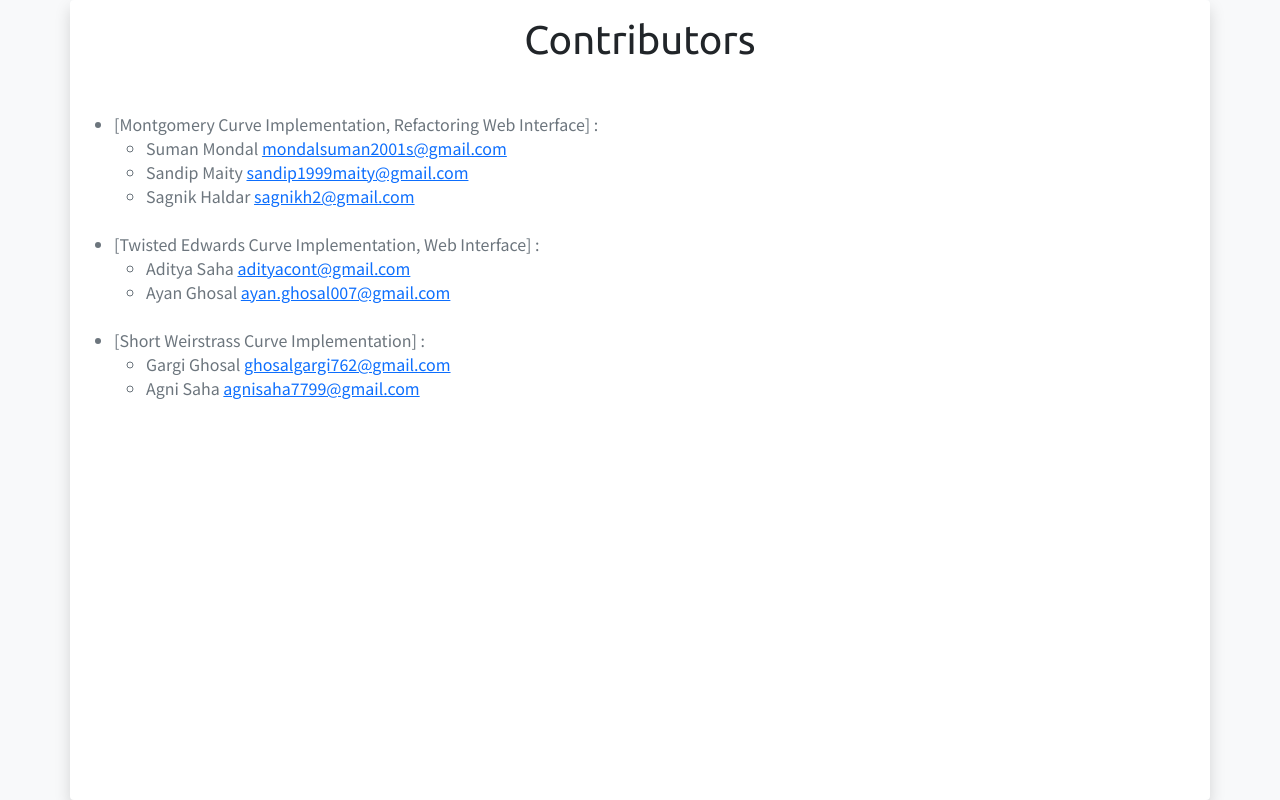
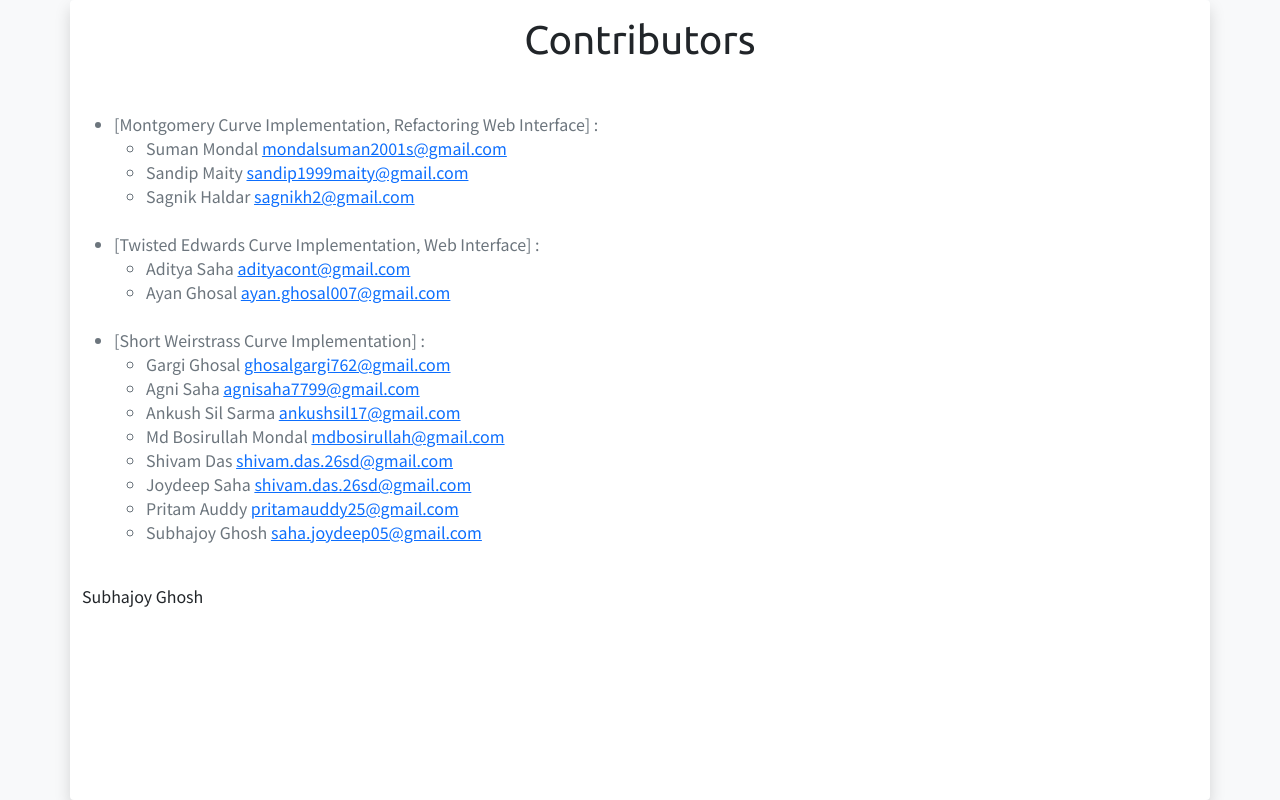
Before and after one commit to bosirullah/final_yr_project, a Django app: page /credits/ in a window 1280 px wide. Run offline with Django 4.2, Linux system fonts and the light colour scheme; some libraries are stand-ins or nearby versions.

Commit message:
credits for team 4 and team 23 added.

```diff
--- a/templates/base/credits.html
+++ b/templates/base/credits.html
@@ -12,7 +12,10 @@
         />
 
         <!-- Bootstrap Icons -->
-    <link rel="stylesheet" href="https://cdn.jsdelivr.net/npm/bootstrap-icons@1.8.1/font/bootstrap-icons.css">
+        <link
+            rel="stylesheet"
+            href="https://cdn.jsdelivr.net/npm/bootstrap-icons@1.8.1/font/bootstrap-icons.css"
+        />
 
         <!-- Bootstrap JS -->
         <script
@@ -22,9 +25,12 @@
         ></script>
 
         <!-- Google Font CDN -->
-    <link rel="preconnect" href="https://fonts.googleapis.com">
-    <link rel="preconnect" href="https://fonts.gstatic.com" crossorigin>
-    <link href="https://fonts.googleapis.com/css2?family=Noto+Sans+JP&family=Ubuntu&display=swap" rel="stylesheet">
+        <link rel="preconnect" href="https://fonts.googleapis.com" />
+        <link rel="preconnect" href="https://fonts.gstatic.com" crossorigin />
+        <link
+            href="https://fonts.googleapis.com/css2?family=Noto+Sans+JP&family=Ubuntu&display=swap"
+            rel="stylesheet"
+        />
 
         <!-- Pyplot CDN -->
         <script src="https://cdn.plot.ly/plotly-latest.min.js"></script>
@@ -38,30 +44,30 @@
                 max-height: 30vh;
             }
 
-        #title{
-        font-family: 'Ubuntu', sans-serif;
+            #title {
+                font-family: "Ubuntu", sans-serif;
             }
 
             * {
-        font-family: 'Noto Sans JP', sans-serif;
+                font-family: "Noto Sans JP", sans-serif;
             }
         </style>
 
         <!-- footer styles -->
         <style>
             @media only screen and (max-width: 991.5px) {
-        footer{
-            font-size: small
+                footer {
+                    font-size: small;
                 }
             }
             @media only screen and (max-width: 456px) {
-        footer{
-            font-size: 0.7em
+                footer {
+                    font-size: 0.7em;
                 }
             }
             @media only screen and (max-width: 380px) {
-        footer{
-            font-size: 0.6em
+                footer {
+                    font-size: 0.6em;
                 }
             }
 
@@ -96,12 +102,11 @@
     </head>
     <body class="bg-light">
         <div class="container bg-white py-3 shadow rounded wrapper">
-        <h1 id="title" class="text-center mb-5">
-            Contributors
-        </h1>
+            <h1 id="title" class="text-center mb-5">Contributors</h1>
             <ul>
                 <li class="text-muted">
-                [Montgomery Curve Implementation, Refactoring Web Interface] :
+                    [Montgomery Curve Implementation, Refactoring Web Interface]
+                    :
                     <ul>
                         <li>
                             Suman Mondal
@@ -117,7 +122,9 @@
                         </li>
                         <li>
                             Sagnik Haldar
-                    <a href="mailto: sagnikh2@gmail.com">sagnikh2@gmail.com</a>
+                            <a href="mailto: sagnikh2@gmail.com"
+                                >sagnikh2@gmail.com</a
+                            >
                         </li>
                     </ul>
                 </li>
@@ -127,11 +134,15 @@
                     <ul>
                         <li>
                             Aditya Saha
-                    <a href="mailto: adityacont@gmail.com">adityacont@gmail.com</a>
+                            <a href="mailto: adityacont@gmail.com"
+                                >adityacont@gmail.com</a
+                            >
                         </li>
                         <li>
                             Ayan Ghosal
-                    <a href="mailto: ayan.ghosal007@gmail.com">ayan.ghosal007@gmail.com</a>
+                            <a href="mailto: ayan.ghosal007@gmail.com"
+                                >ayan.ghosal007@gmail.com</a
+                            >
                         </li>
                     </ul>
                 </li>
@@ -141,16 +152,57 @@
                     <ul>
                         <li>
                             Gargi Ghosal
-                    <a href="mailto: ghosalgargi762@gmail.com">ghosalgargi762@gmail.com</a>
+                            <a href="mailto: ghosalgargi762@gmail.com"
+                                >ghosalgargi762@gmail.com</a
+                            >
                         </li>
                         <li>
                             Agni Saha
-                    <a href="mailto: agnisaha7799@gmail.com">agnisaha7799@gmail.com</a>
+                            <a href="mailto: agnisaha7799@gmail.com"
+                                >agnisaha7799@gmail.com</a
+                            >
+                        </li>
+                        <li>
+                            Ankush Sil Sarma
+                            <a href="mailto: ankushsil17@gmail.com"
+                                >ankushsil17@gmail.com</a
+                            >
+                        </li>
+                        <li>
+                            Md Bosirullah Mondal
+                            <a href="mailto: mdbosirullah@gmail.com"
+                                >mdbosirullah@gmail.com</a
+                            >
+                        </li>
+                        <li>
+                            Shivam Das
+                            <a href="mailto: shivam.das.26sd@gmail.com"
+                                >shivam.das.26sd@gmail.com</a
+                            >
+                        </li>
+                        <li>
+                            Joydeep Saha
+                            <a href="mailto: shivam.das.26sd@gmail.com"
+                                >shivam.das.26sd@gmail.com</a
+                            >
+                        </li>
+                        <li>
+                            Pritam Auddy
+                            <a href="mailto: pritamauddy25@gmail.com"
+                                >pritamauddy25@gmail.com</a
+                            >
+                        </li>
+                        <li>
+                            Subhajoy Ghosh
+                            <a href="mailto: saha.joydeep05@gmail.com"
+                                >saha.joydeep05@gmail.com</a
+                            >
                         </li>
                     </ul>
                 </li>
                 <br />
             </ul>
+            Subhajoy Ghosh
         </div>
     </body>
 </html>
```
Lines whose indentation alone changed are shown as unchanged.
